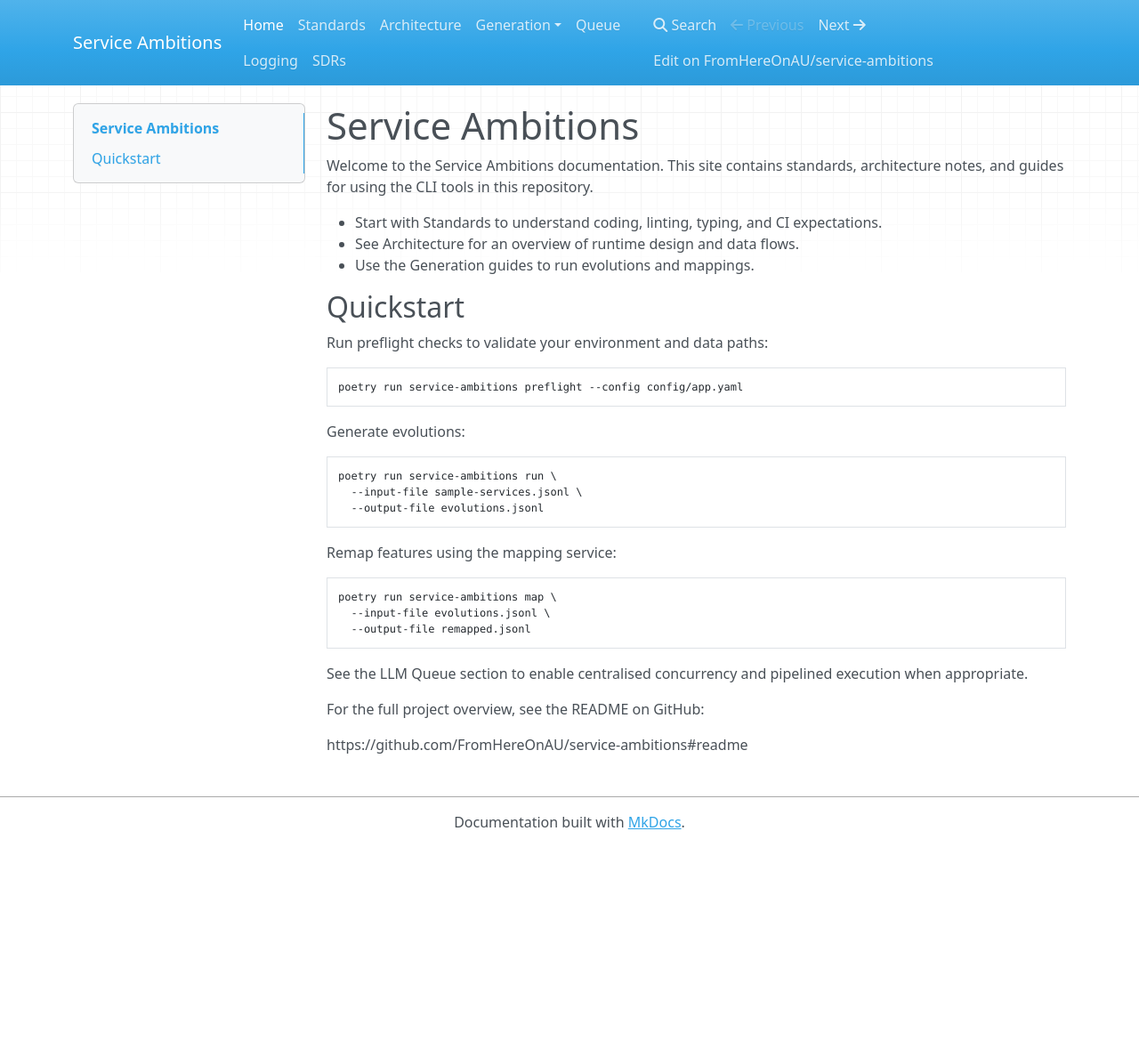
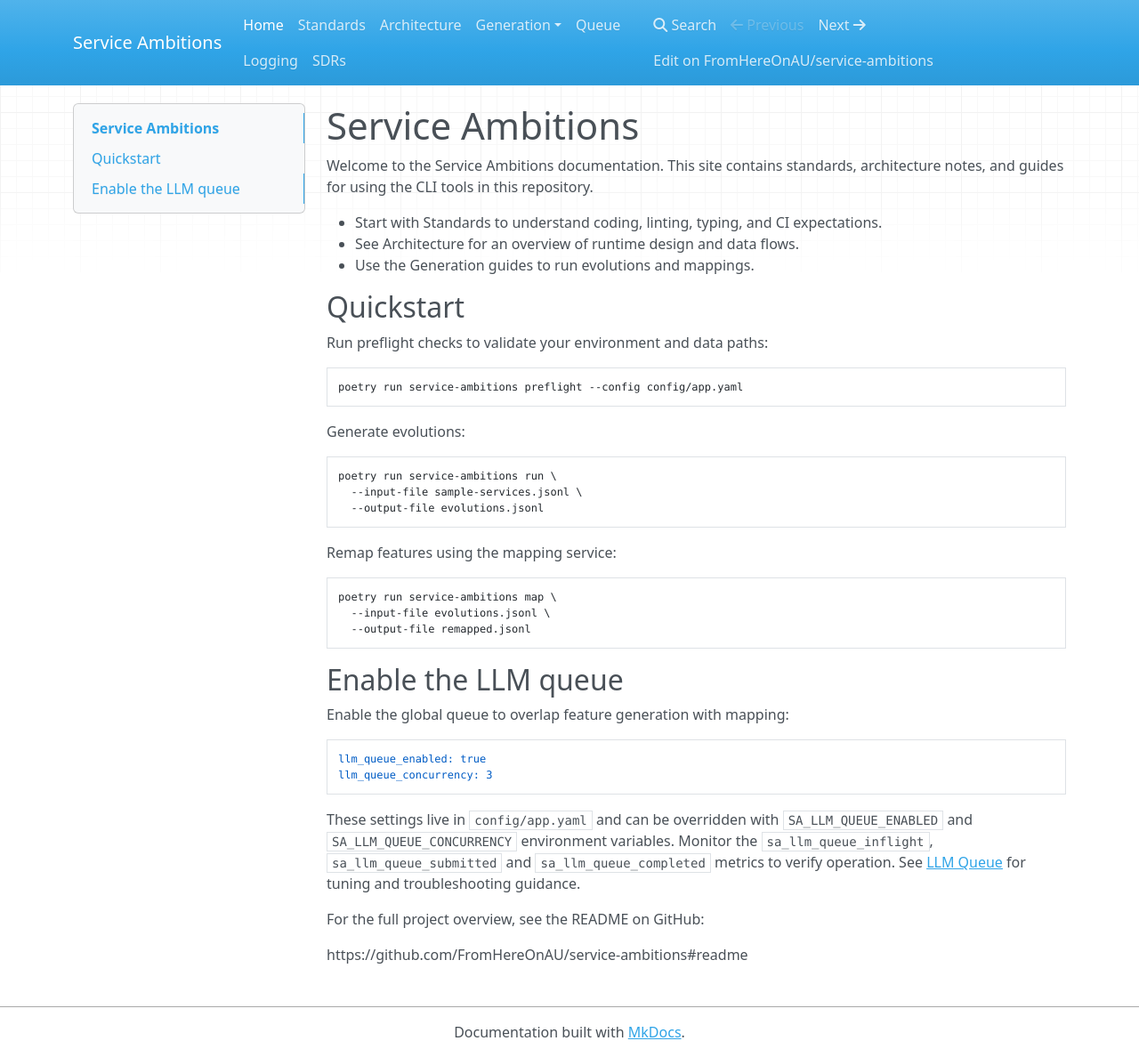
Before and after one commit to fenrick/service-ambitions, an MkDocs documentation site: the page built from docs/index.md, in a window 1280 px wide and 1188 px high. Shown: the whole window at 89% size. Built offline with MkDocs 1.6.1, drawn with Linux system fonts in a browser that asks for light colours; nearby versions of some CDN libraries.

Commit message:
docs: document queue enablement

````diff
--- a/docs/index.md
+++ b/docs/index.md
@@ -31,8 +31,20 @@ poetry run service-ambitions map \
   --output-file remapped.jsonl
 ```
 
-See the LLM Queue section to enable centralised concurrency and pipelined
-execution when appropriate.
+## Enable the LLM queue
+
+Enable the global queue to overlap feature generation with mapping:
+
+```yaml
+llm_queue_enabled: true
+llm_queue_concurrency: 3
+```
+
+These settings live in `config/app.yaml` and can be overridden with
+`SA_LLM_QUEUE_ENABLED` and `SA_LLM_QUEUE_CONCURRENCY` environment
+variables. Monitor the `sa_llm_queue_inflight`, `sa_llm_queue_submitted`
+and `sa_llm_queue_completed` metrics to verify operation. See
+[LLM Queue](llm-queue.md) for tuning and troubleshooting guidance.
 
 For the full project overview, see the README on GitHub:
 
````
Also changed, not shown: Implementation_plan.md (+0 -15 lines), README.md (+23 -0 lines), 4 other files.
